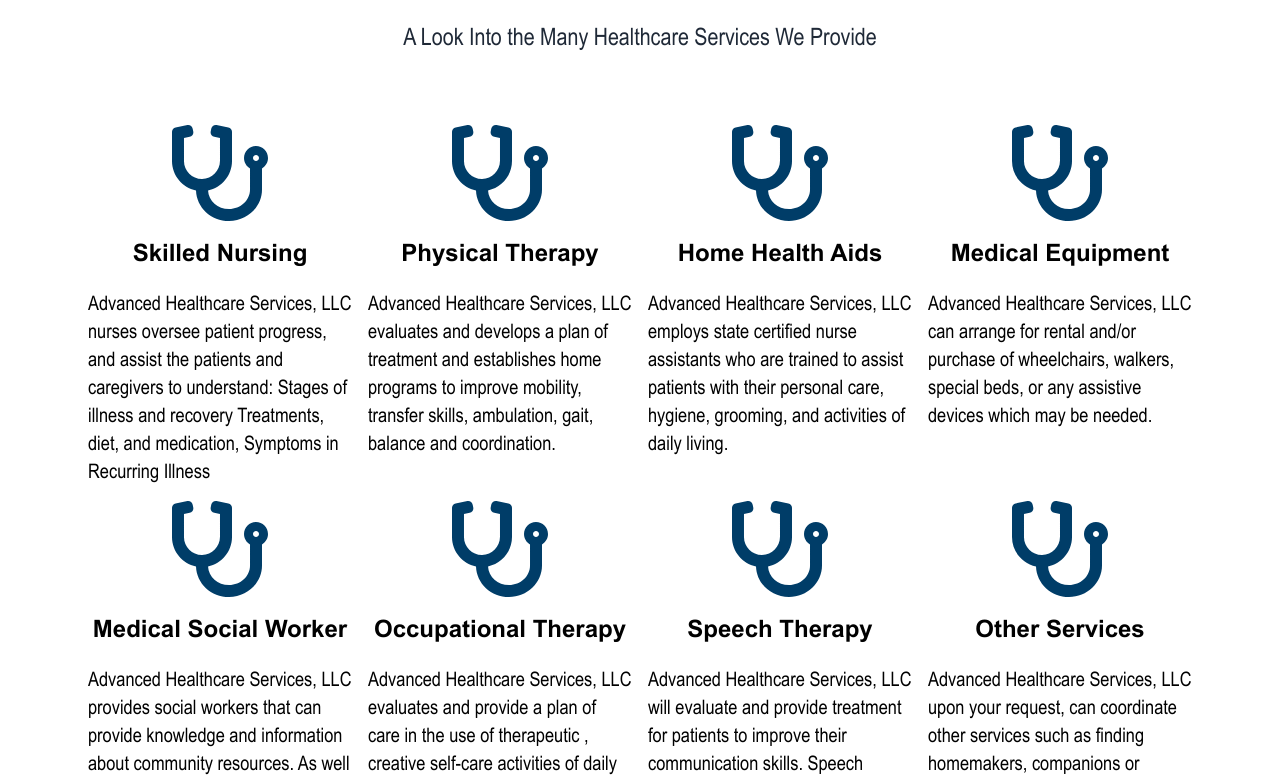
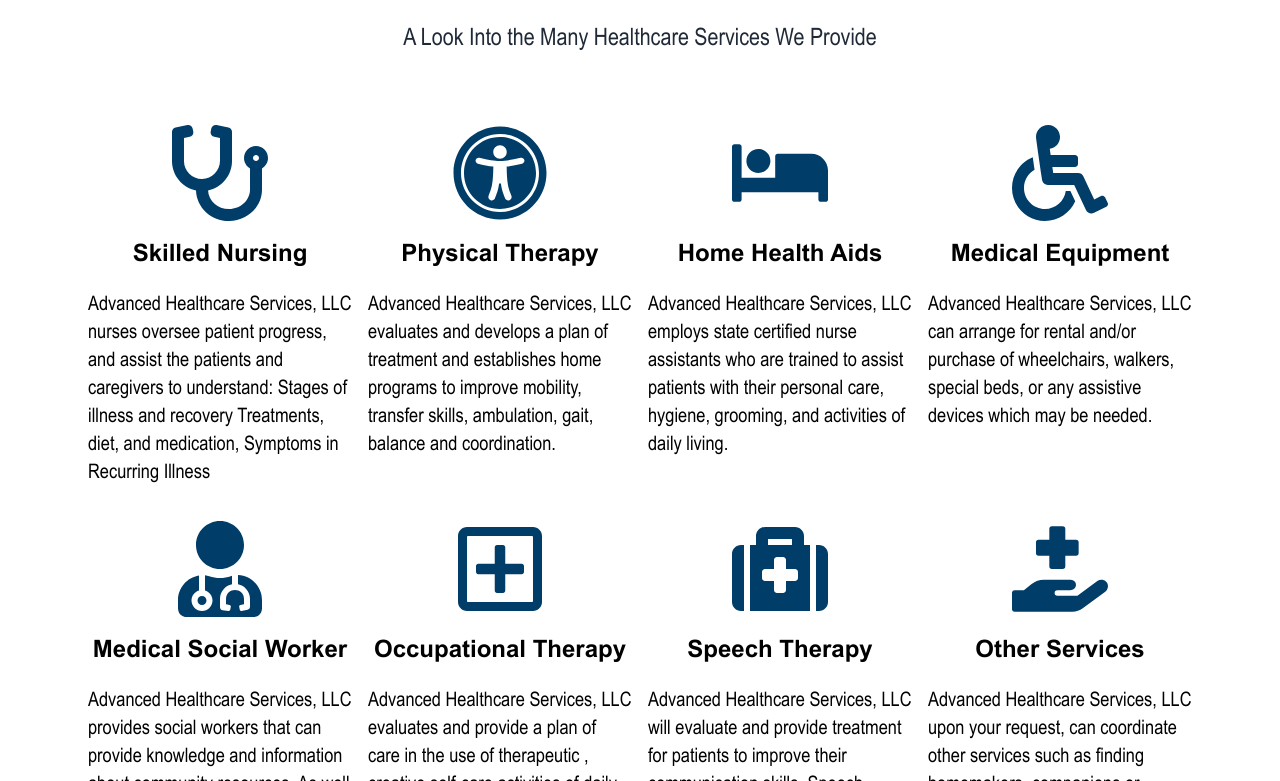
Before and after one commit to TheAdrianVera/Advanced2024, a React (Vite) app: page / in a window 1280 px wide. Shown: the part 659-1440 px from the top of the page. Built offline with nearby package versions, Linux system fonts and the light colour scheme; no server answers.

Commit message:
updated servicesSection component

```diff
--- a/src/components/pagesections/ServicesSection.tsx
+++ b/src/components/pagesections/ServicesSection.tsx
@@ -11,48 +11,48 @@ const ServicesSection: React.FC = () => {
                 </div>
             </div>
             <div className='flex flex-col'>
-                <div className='flex flex-col md:flex-row'>
+                <div className='flex flex-col lg:flex-row pb-5'>
                     <ServiceBlock
                         title='Skilled Nursing'
                         content={`Advanced Healthcare Services, LLC nurses oversee patient progress, and assist the patients and caregivers to understand: \nStages of illness and recovery \nTreatments, diet, and medication, \nSymptoms in Recurring Illness`}
-                        icon='icon1'
+                        iconLabel='iconLabel1'
                     />
                     <ServiceBlock
                         title='Physical Therapy'
                         content='Advanced Healthcare Services, LLC evaluates and develops a plan of treatment and establishes home programs to improve mobility, transfer skills, ambulation, gait, balance and coordination.'
-                        icon='icon2'
+                        iconLabel='iconLabel2'
                     />
                     <ServiceBlock
                         title='Home Health Aids'
                         content='Advanced Healthcare Services, LLC employs state certified nurse assistants who are trained to assist patients with their personal care, hygiene, grooming, and activities of daily living.'
-                        icon='icon3'
+                        iconLabel='iconLabel3'
                     />
                     <ServiceBlock
                         title='Medical Equipment'
                         content='Advanced Healthcare Services, LLC can arrange for rental and/or purchase of wheelchairs, walkers, special beds, or any assistive devices which may be needed.'
-                        icon='icon4'
+                        iconLabel='iconLabel4'
                     />
                 </div>
-                <div className='flex flex-col md:flex-row'>
+                <div className='flex flex-col lg:flex-row pb-5'>
                     <ServiceBlock
                         title='Medical Social Worker'
                         content='Advanced Healthcare Services, LLC provides social workers that can provide knowledge and information about community resources. As well as social and emotional support for patients and caregivers.'
-                        icon='icon5'
+                        iconLabel='iconLabel5'
                     />
                     <ServiceBlock
                         title='Occupational Therapy'
                         content='Advanced Healthcare Services, LLC evaluates and provide a plan of care in the use of therapeutic , creative self-care activities of daily living and adaption to their living environment.'
-                        icon='icon6'
+                        iconLabel='iconLabel6'
                     />
                     <ServiceBlock
                         title='Speech Therapy'
                         content={`Advanced Healthcare Services, LLC will evaluate and provide treatment for patients to improve their communication skills. Speech Therapists will also evaluate the patient's ability to swallow safe.`}
-                        icon='icon7'
+                        iconLabel='iconLabel7'
                     />
                     <ServiceBlock
                         title='Other Services'
                         content='Advanced Healthcare Services, LLC upon your request, can coordinate other services such as finding homemakers, companions or sitters.'
-                        icon='icon8'
+                        iconLabel='iconLabel8'
                     />
                 </div>
             </div>
```
